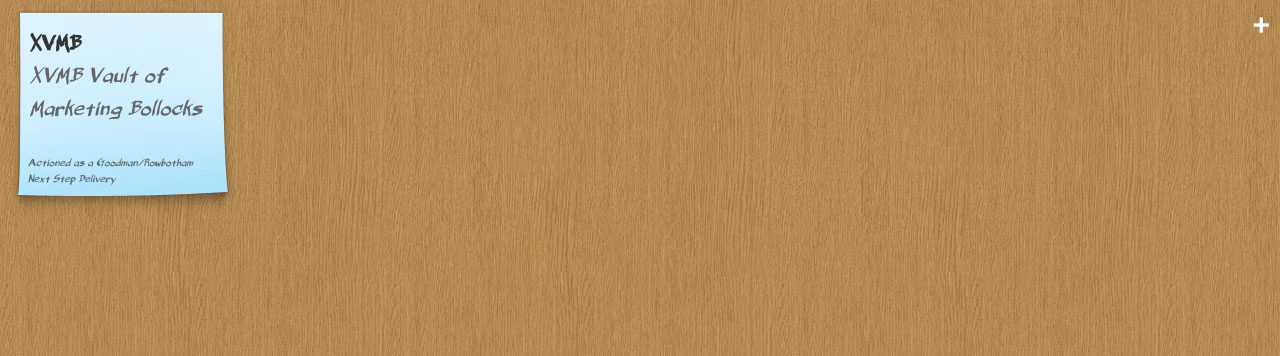
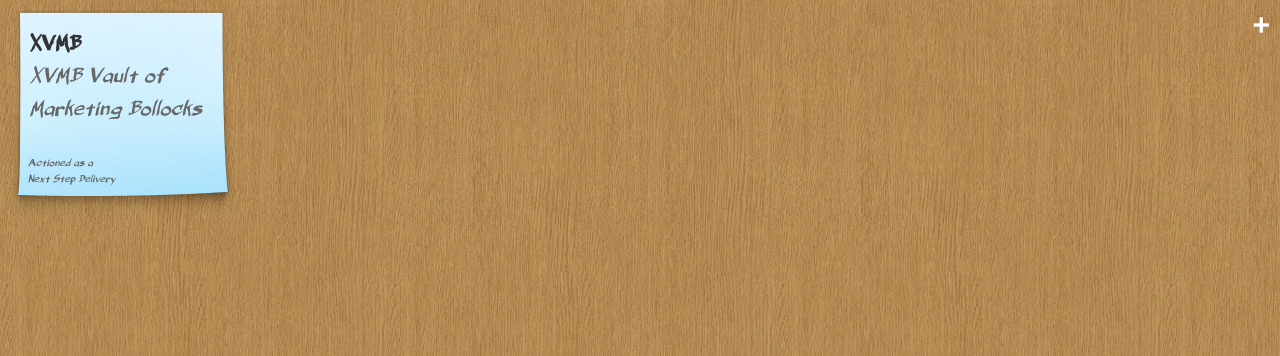
Before and after one commit to orangespaceman/xvmb, a PHP site: page / in a window 1280 px wide. Shown: the top 356 px of the page. Run offline with PHP 8.4, Linux system fonts and the light colour scheme; data comes from the database, SQL or seed files in the repository; some libraries are stand-ins or nearby versions.

Commit message:
Update pagebuilder.php

```diff
--- a/_includes/php/library/pagebuilder/pagebuilder.php
+++ b/_includes/php/library/pagebuilder/pagebuilder.php
@@ -73,7 +73,7 @@ class PageBuilder {
 				<p>
 					<em class="who">XVMB Vault of Marketing Bollocks</em>
 					<em class="where"></em>
-					<em class="when">Actioned as a Goodman/Rowbotham <br/>Next Step Delivery</em>
+					<em class="when">Actioned as a <br/>Next Step Delivery</em>
 				</p>
 			</div>
 
```
